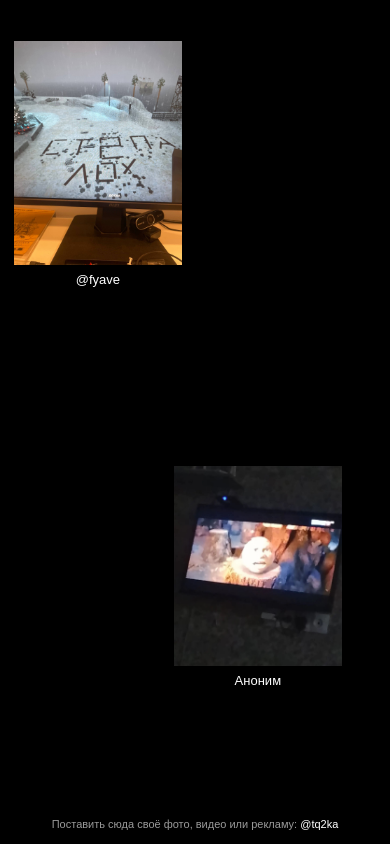
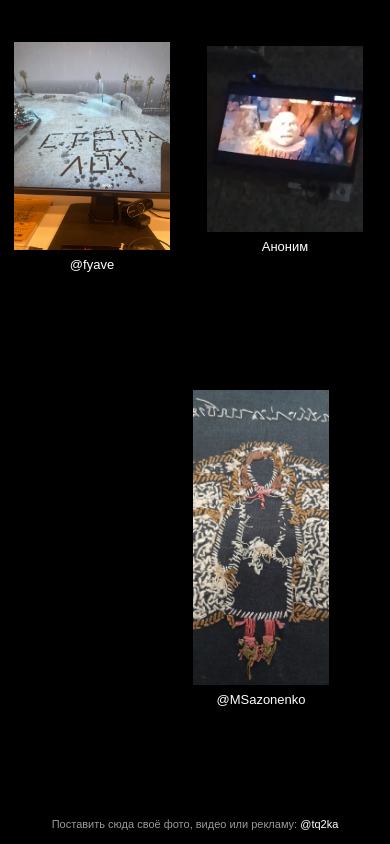
Before and after one commit to tqqqka/sitetolik, a plain HTML site: page index.html in a window 390 px wide. Drawn offline with Linux system fonts and the light colour scheme.

Commit message:
Add files via upload

```diff
--- a/index.html
+++ b/index.html
@@ -39,7 +39,7 @@
       flex-direction: column;
       align-items: center;
       gap: 7px;
-      width: min(32vw, 320px);
+      width: min(28vw, 300px);
       opacity: 0;
       will-change: transform;
     }
@@ -87,14 +87,14 @@
     }
 
     @media (max-width: 640px) {
-      .photo-card { width: min(43vw, 210px); }
-      .photo-card img { max-height: 40svh; }
+      .photo-card { width: min(40vw, 190px); }
+      .photo-card img { max-height: 35svh; }
     }
   </style>
 </head>
 <body>
   <main class="screen">
-    <!-- Поддерживаются foto1/foto2 в форматах JPG, JPEG и PNG. -->
+    <!-- Поддерживаются foto1/foto2/foto3 в форматах JPG, JPEG и PNG. -->
     <article class="photo-card" data-position-key="foto1">
       <img src="foto1.jpg" data-fallbacks="foto1.jpeg|foto1.png|foto1.JPG|foto1.JPEG|foto1.PNG" alt="Фото от @fyave">
       <a class="nickname" href="https://t.me/fyave" target="_blank" rel="noopener noreferrer">@fyave</a>
@@ -103,6 +103,11 @@
     <article class="photo-card" data-position-key="foto2">
       <img src="foto2.jpg" data-fallbacks="foto2.jpeg|foto2.png|foto2.JPG|foto2.JPEG|foto2.PNG" alt="Фото от анонимного автора">
       <span class="nickname">Аноним</span>
+    </article>
+
+    <article class="photo-card" data-position-key="foto3">
+      <img src="foto3.jpg" data-fallbacks="foto3.jpeg|foto3.png|foto3.JPG|foto3.JPEG|foto3.PNG|01-15855.jpg" alt="Фото от @MSazonenko">
+      <a class="nickname" href="https://t.me/MSazonenko" target="_blank" rel="noopener noreferrer">@MSazonenko</a>
     </article>
 
     <footer class="advertising-footer" id="advertising-footer">
@@ -161,9 +166,13 @@
 
       if (!saved) return false;
 
-      const first = positionedRect(cards[0], positions.foto1, edge, footerTop);
-      const second = positionedRect(cards[1], positions.foto2, edge, footerTop);
-      return !rectanglesOverlap(first, second);
+      const rectangles = cards.map((card) =>
+        positionedRect(card, positions[card.dataset.positionKey], edge, footerTop)
+      );
+
+      return rectangles.every((rectangle, index) =>
+        rectangles.slice(index + 1).every((other) => !rectanglesOverlap(rectangle, other))
+      );
     }
 
     function tryNextImageFormat(image) {
```
